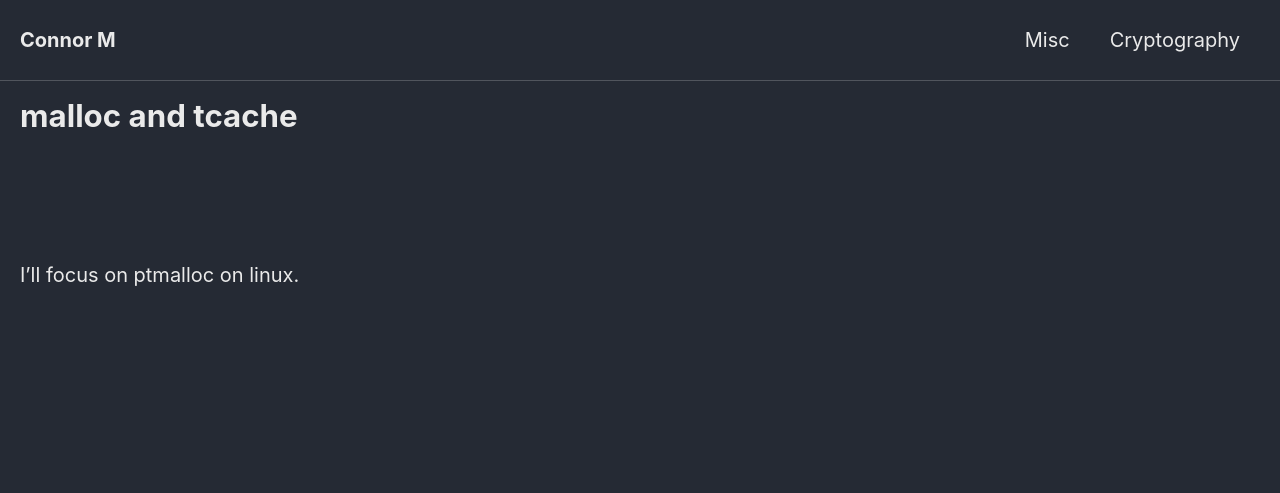
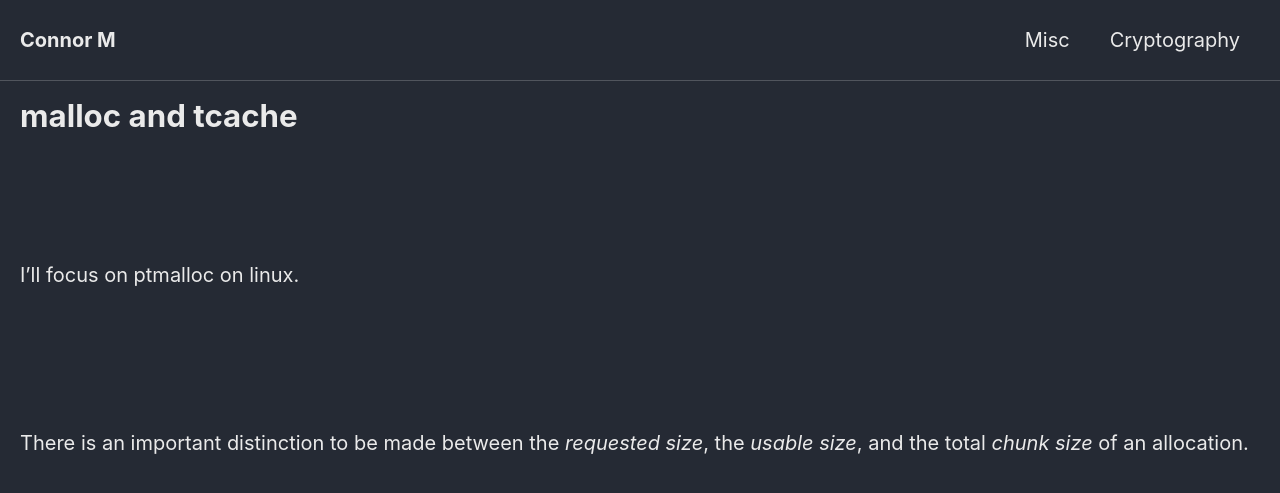
Before and after one commit to Connor-McCartney/Connor-McCartney.github.io, a Jekyll site: the page built from _pages/misc/malloc-and-tcache.md, in a window 1280 px wide. Shown: the top 493 px of the page. Built offline with Jekyll 4.4.1, drawn with Linux system fonts in a browser that asks for light colours; cached includes are drawn as plain includes.

Commit message:
Update malloc-and-tcache.md

```diff
--- a/_pages/misc/malloc-and-tcache.md
+++ b/_pages/misc/malloc-and-tcache.md
@@ -12,3 +12,13 @@ I'll focus on ptmalloc on linux.
 
 
 <br>
+
+
+<br>
+
+
+There is an important distinction to be made between the *requested size*, the *usable size*, and the total *chunk size* of an allocation.
+
+<br>
+
+<br>
```
